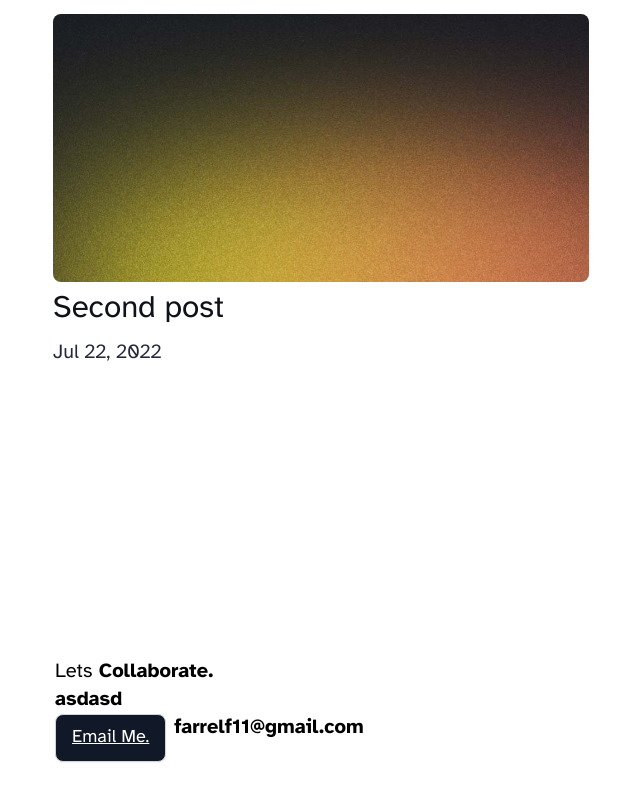
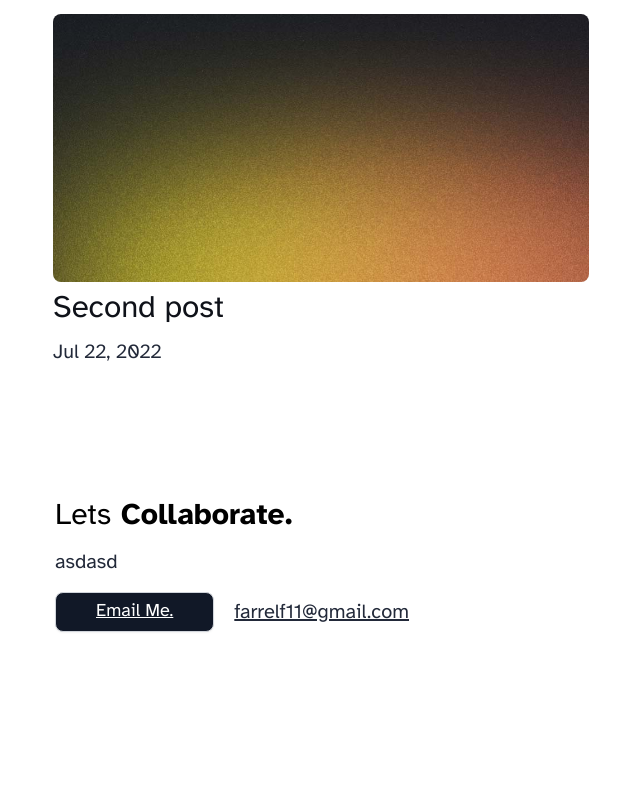
Before and after one commit to farrelmuhammad/astro-portfolio, an Astro site: page / in a window 1280 px wide. Shown: the part 1554-2354 px from the top of the page, without its empty margins (35-675 px from the left). After the commit the page ends 2236 px from the top, so only its background shows below. Built offline with nearby package versions, Linux system fonts and the light colour scheme; Astro itself is replaced by a stand-in of ours.

Commit message:
Updating layout homepage

```diff
--- a/src/components/Footer.astro
+++ b/src/components/Footer.astro
@@ -5,15 +5,19 @@ const today = new Date();
 <footer
   class="flex flex-col items-start h-36 justify-between gap-3 mb-10 px-[90px]"
 >
-  <h1 class="m-0 text-xl font-bold text-black"><span class="font-thin">Lets</span> Collaborate.</h2>
+  <h1 class="m-0 text-3xl font-bold text-black">
+    <span class="font-thin">Lets</span> Collaborate.
+  </h1>
   <div class="flex justify-items-center space-x-4">asdasd</div>
-  <div class="flex justify-items-start gap-2">
-    <button
-      class="bg-gray-900 hover:bg-gray-800 text-white text-lg underline font-light py-0 px-4 border border-gray-300 rounded-lg shadow-sm"
+  <div class="flex justify-items-center gap-4">
+    <a
+      href="#"
+      class="bg-gray-900 hover:bg-gray-800 text-white text-lg underline font-light h-10 w-100 px-10 border border-gray-300 rounded-lg shadow-sm flex flex-col justify-center"
     >
       Email Me.
-    </button>
-	<p>farrelf11@gmail.com</p>
+    </a>
+
+    <p class="p-1 underline">farrelf11@gmail.com</p>
   </div>
 </footer>
 <!-- <style>
--- a/src/components/Projects.astro
+++ b/src/components/Projects.astro
@@ -15,8 +15,8 @@ const posts = (await getCollection("blog")).sort(
         <li class="flex flex-col">
           <a href={`/blog/${post.slug}/`} class="flex flex-col items-start">
             <img
-              width={720}
-              height={360}
+              width={480}
+              height={240}
               src={post.data.heroImage}
               alt={post.data.title}
               class="w-full h-auto"
--- a/src/pages/index.astro
+++ b/src/pages/index.astro
@@ -17,9 +17,7 @@ import Projects from "../components/Projects.astro";
     <main>
       <Hero />
       <Projects />
-      <div class="container mx-auto pb-16 pt-8 md:pt-24 lg:px-3"></div>
     </main>
-
     <Footer />
   </body>
 </html>
```
